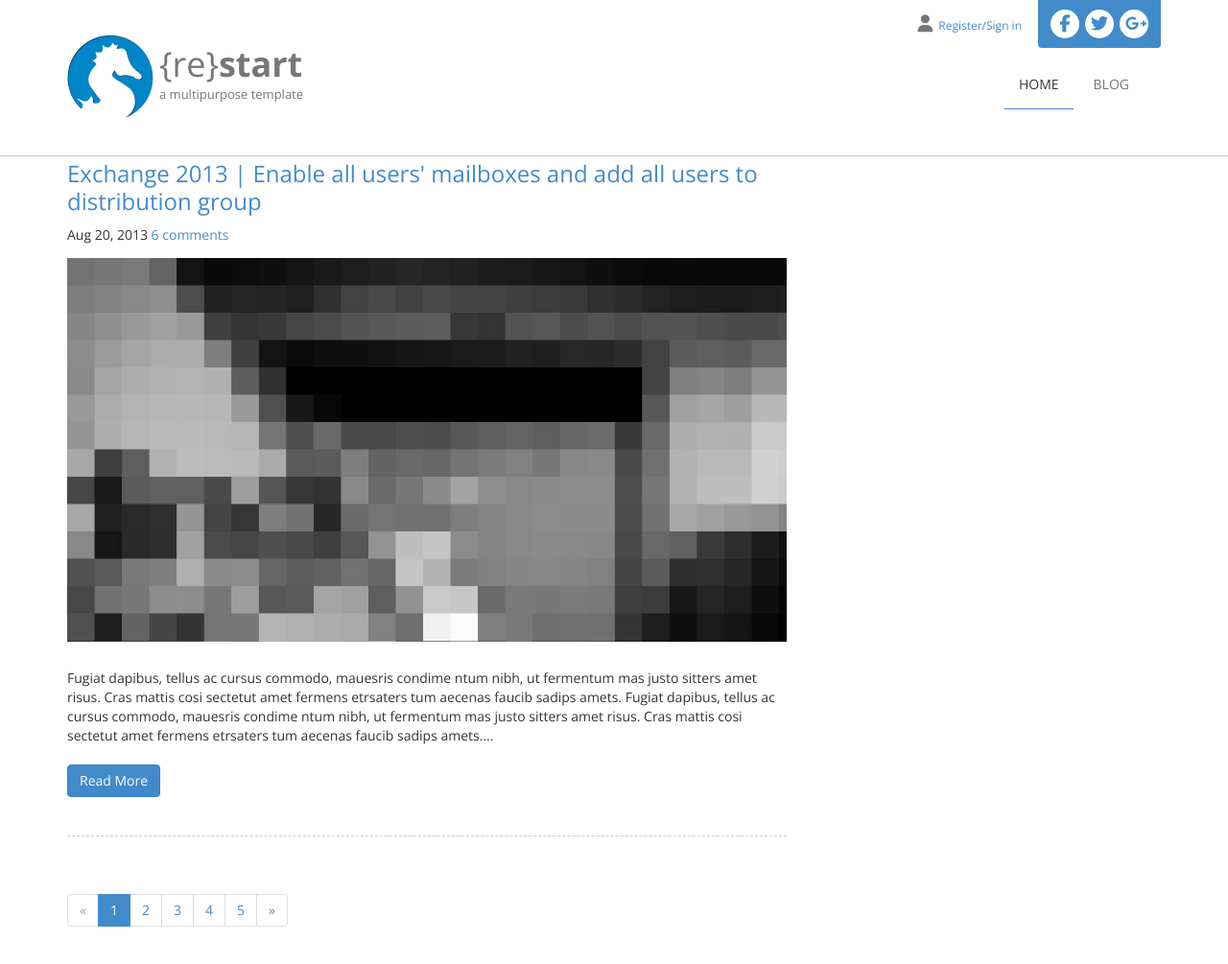
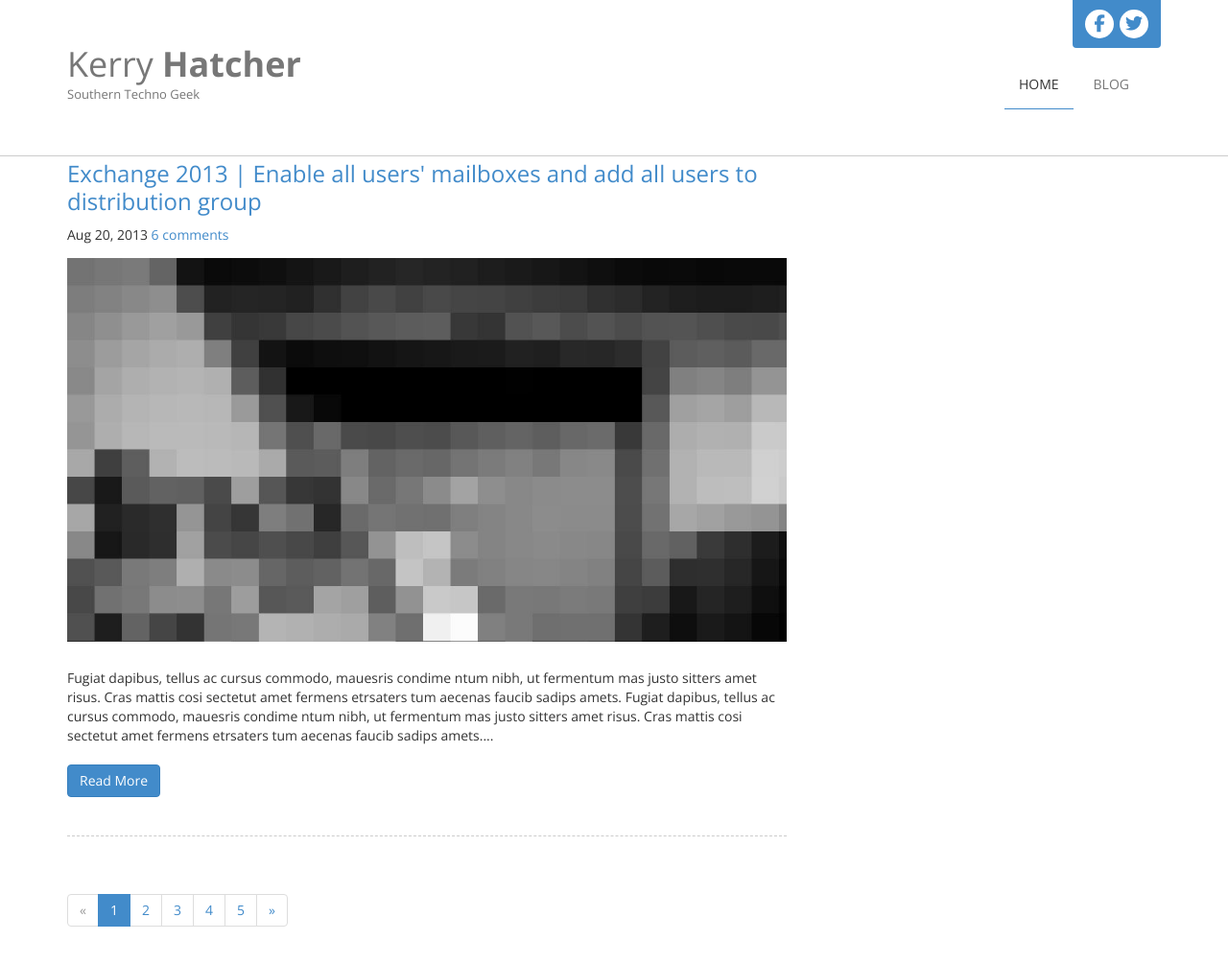
Before and after one commit to kerryhatcher/kerryhatcher.github.io, a Jekyll site: the page built from blog.html, in a window 1280 px wide and 1033 px high. Shown: the top 1005 px of the window at 96% size. Built offline with Jekyll 4.4.1, drawn with Linux system fonts in a browser that asks for light colours; nearby versions of some CDN libraries; library files that are not in the unit come from our copies.

Commit message:
fix logo

```diff
--- a/_includes/header.html
+++ b/_includes/header.html
@@ -1,7 +1,7 @@
 <header>
         <div class="container">
              <div class="navbar navbar-default" role="navigation">
-                  <div class="navbar-header"><a class="navbar-brand" href="/"> <img src="images/restart_logo.png" alt="optional logo" height="90" width="90"> <span class="logo_title">{re}<strong>start</strong></span> <span class="logo_subtitle">a multipurpose template</span> </a><a class="btn btn-navbar btn-default navbar-toggle" data-toggle="collapse" data-target=".navbar-collapse"><span class="nb_left pull-left"> <span class="fa fa-reorder"></span></span> <span class="nb_right pull-right">menu</span> </a></div>
+                  <div class="navbar-header"><a class="navbar-brand" href="/"> <!--<img src="images/restart_logo.png" alt="optional logo" height="90" width="90">--> <span class="logo_title">Kerry <strong>Hatcher</strong></span> <span class="logo_subtitle">Southern Techno Geek</span> </a><a class="btn btn-navbar btn-default navbar-toggle" data-toggle="collapse" data-target=".navbar-collapse"><span class="nb_left pull-left"> <span class="fa fa-reorder"></span></span> <span class="nb_right pull-right">menu</span> </a></div>
                   <div class="collapse navbar-collapse">
                        <ul class="nav pull-right navbar-nav">
                             <li class="active"><a href="/">Home</a></li>
@@ -27,7 +27,7 @@
                        </ul>
                   </div>
              </div>
-             <div id="social_media_wrapper"> <a href="https://www.facebook.com"><i class="fa fa-facebook"></i></a> <a href="https://twitter.com/leonartgr"><i class="fa fa-twitter"></i></a> <a href="#googleplus"><i class="fa fa-google-plus"></i></a> </div>
-             <div id="sign"><a href="register.html"><i class="fa fa-user"></i><span>Register/Sign in</span></a></div>
+             <div id="social_media_wrapper"> <a href="https://www.facebook.com/kerryhatcher"><i class="fa fa-facebook"></i></a> <a href="https://twitter.com/kerryhatcher"><i class="fa fa-twitter"></i></a></div>
+             <!--<div id="sign"><a href="register.html"><i class="fa fa-user"></i><span>Register/Sign in</span></a></div>-->
         </div>
    </header>
--- a/blog.html
+++ b/blog.html
@@ -7,7 +7,7 @@ layout: noslider
                <h1>Blog, the News Section</h1>
                <h2>Nullam eget tortor purus, id molestie sapien. In hac habitasse platea dictumst. Donec aliquet tellus enim, a tincidunt nulla.</h2>
                <ul class="breadcrumb pull-right">
-                    <li><a href="index.html">Home</a> </li>
+                    <li><a href="/">Home</a> </li>
                     <li class="active">Blog</li>
                </ul>
           </div>
```
